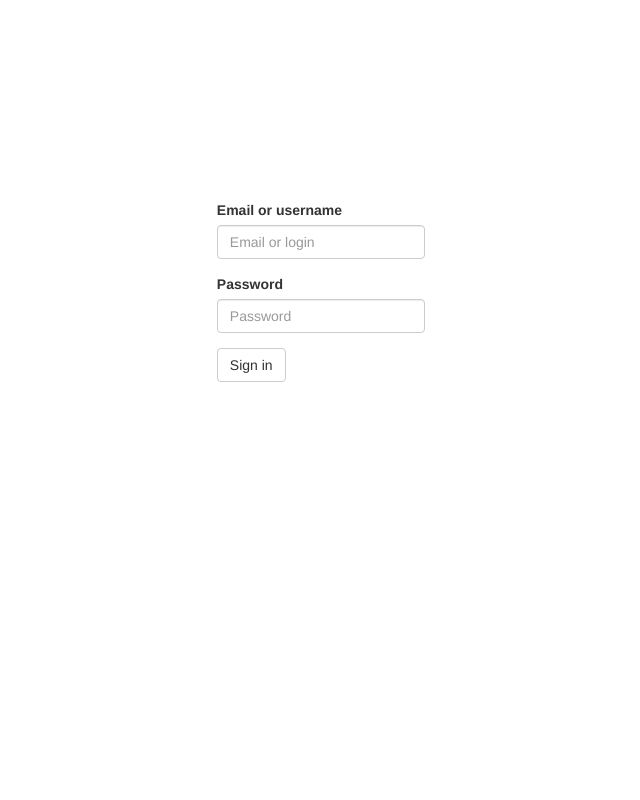
After one commit to emakarov/django-parakeet, a Django app: template djparakeet/templates/djparakeet/login.html in a window 1280 px wide. The commit adds this page. Shown: the whole page, without its empty margins (319-959 px from the left). Run offline with Django 3.2, Linux system fonts and the light colour scheme; the template is opened without the code that fills it, so the values that code supplies are empty; some libraries are stand-ins or nearby versions.

Commit message:
login page added; test database added

```diff
--- a/django_parakeet/settings.py
+++ b/django_parakeet/settings.py
@@ -132,3 +132,4 @@ CHANNEL_LAYERS = {
 }
 
 LOGIN_URL = '/admin/'
+PARAKEET_LOGIN_URL = '/parakeet/login/'
--- a/djparakeet/templates/djparakeet/index.html
+++ b/djparakeet/templates/djparakeet/index.html
@@ -1,6 +1,6 @@
 <html>
 <head>
-<link href="//maxcdn.bootstrapcdn.com/bootstrap/3.3.7/css/bootstrap.min.css" rel="stylesheet" integrity="sha384-BVYiiSIFeK1dGmJRAkycuHAHRg32OmUcww7on3RYdg4Va+PmSTsz/K68vbdEjh4u" crossorigin="anonymous">
+<link href="//maxcdn.bootstrapcdn.com/bootstrap/3.3.7/css/bootstrap.min.css" rel="stylesheet">
 <link href="/static/css/style.css" rel="stylesheet">
 </head>
 <body>
--- /dev/null
+++ b/djparakeet/templates/djparakeet/login.html
@@ -0,0 +1,26 @@
+{% load i18n %}
+<html>
+<head>
+<link href="//maxcdn.bootstrapcdn.com/bootstrap/3.3.7/css/bootstrap.min.css" rel="stylesheet">
+<link href="/static/css/style.css" rel="stylesheet">
+</head>
+<body>
+<div class="col-xs-12 mg-t-200">
+  <form action="{% url 'parakeet_login' %}" method=POST class="col-xs-8 col-md-2 col-xs-offset-2 col-md-offset-5 form-horizontal">
+  {% csrf_token %}
+  <div class="form-group">
+    <label for="inputEmail">{% trans "Email or username" %}</label>
+    <input class="form-control" name="email" type="text" id="inputEmail" placeholder="Email or login">
+  </div>
+  <div class="form-group">
+    <label for="inputPassword">{% trans "Password" %}</label>
+    <input class="form-control" name="password" type="password" id="inputPassword" placeholder="Password">
+  </div>
+  <input name="next" type="hidden" value="{{next}}">
+  <div class="form-group">
+  <button type="submit" class="btn btn-default">{% trans "Sign in" %}</button>
+  </div>
+</form>
+</div>
+</body>
+</html>
--- a/djparakeet/urls.py
+++ b/djparakeet/urls.py
@@ -1,10 +1,11 @@
 from django.conf import settings
 from django.conf.urls import url
 
-from .views import index
+from .views import index, login
 from .api import urlpatterns as api_patterns
 
 urlpatterns = [
+  url(r'login/$', login, name='parakeet_login'),
   url(r'', index),
 ]
 
```
Also changed, not shown: djparakeet/views.py (+38 -2 lines), db.sqlite3 (added), 1 other file.
